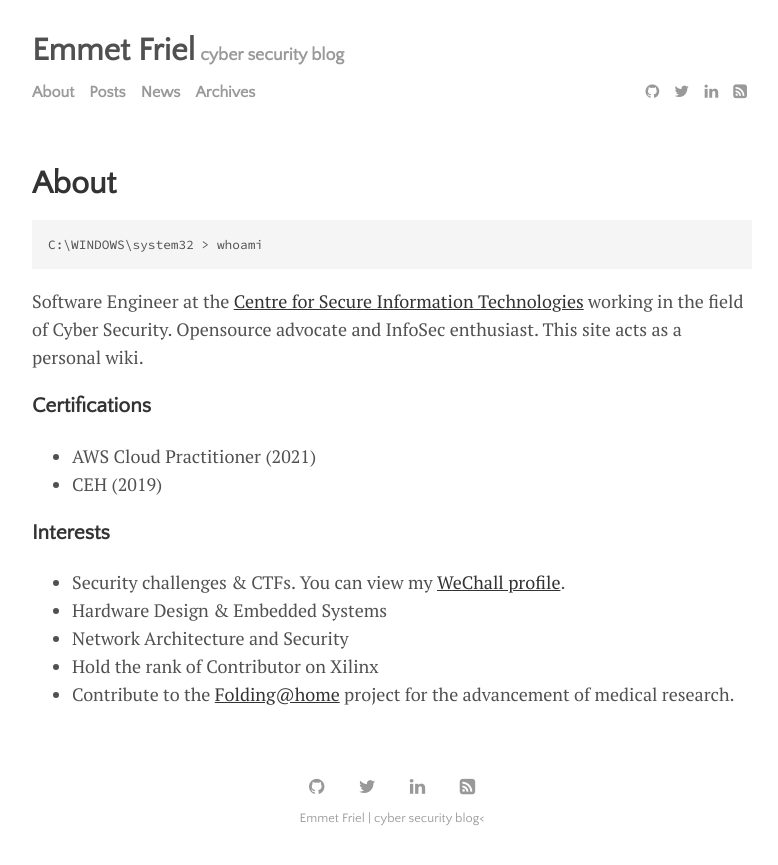
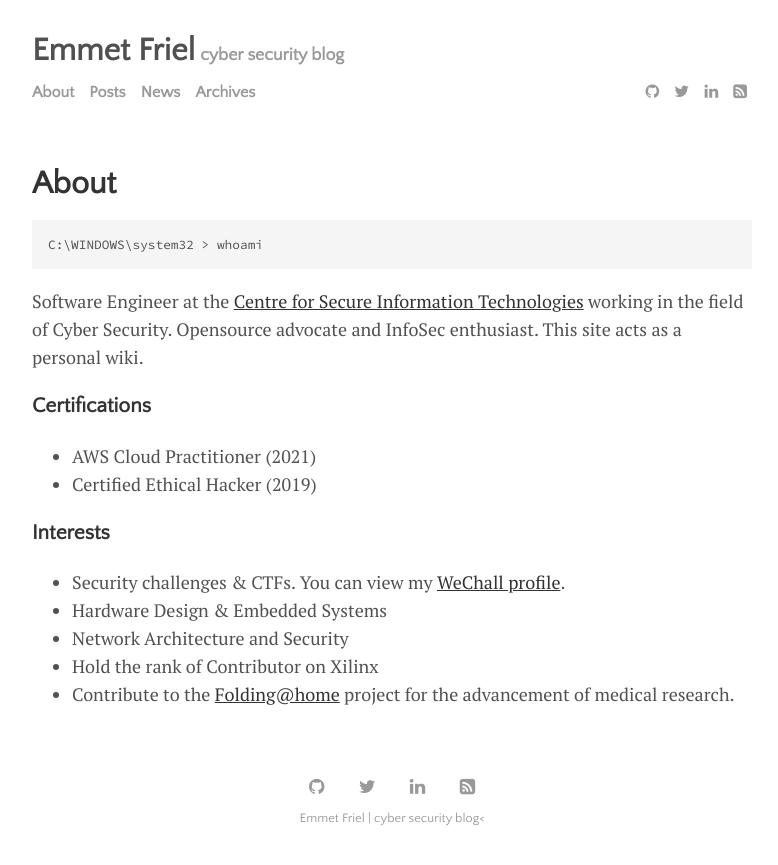
Before and after one commit to efriel94/ef_blog, a Jekyll site: the page built from menu/about.md, in a window 1280 px wide. Shown: the top 865 px of the page, without its empty margins (248-1026 px from the left). Built offline with Jekyll 4.4.1, drawn with Linux system fonts in a browser that asks for light colours.

Commit message:
Updated about.md

```diff
--- a/menu/about.md
+++ b/menu/about.md
@@ -12,7 +12,7 @@ Software Engineer at the [Centre for Secure Information Technologies](https://ww
 
 ### Certifications
 - AWS Cloud Practitioner (2021)
-- CEH (2019)
+- Certified Ethical Hacker (2019)
 
 ### Interests
 - Security challenges & CTFs. You can view my [WeChall profile](https://www.wechall.net/profile/un5h4d0w).
```
